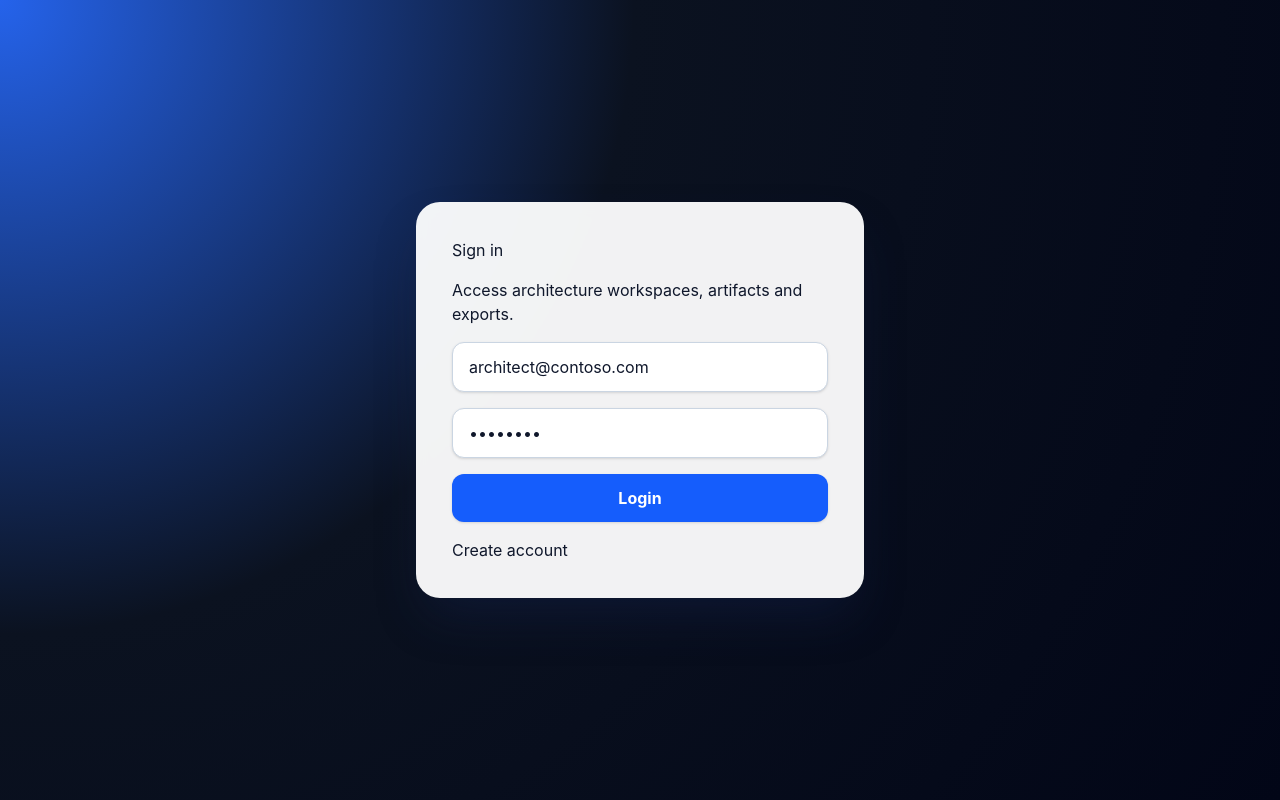
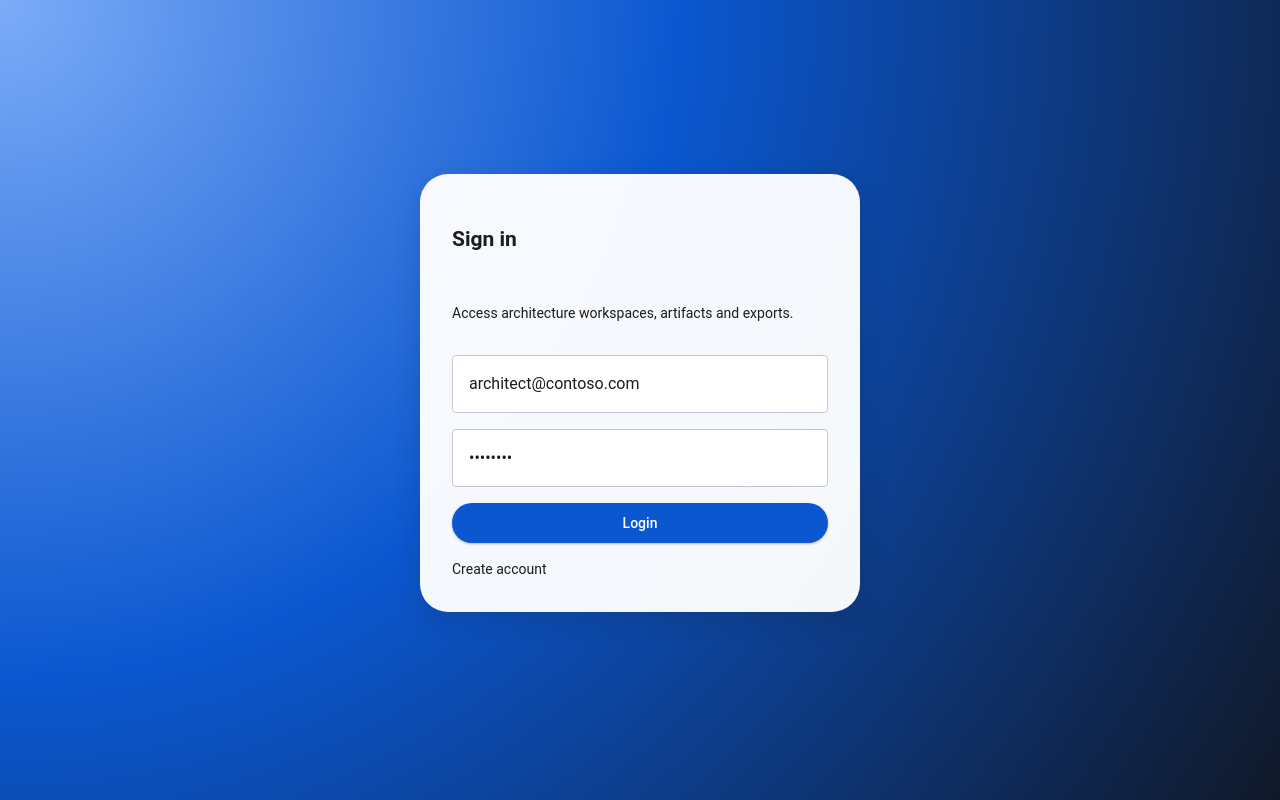
Before and after one commit to sowahm808/AISolutionArchitect-frontEnd, an Angular app: page /login in a window 1280 px wide. Built offline with nearby package versions, Linux system fonts and the light colour scheme.

Commit message:
Restyle app with Angular Material CSS

```diff
--- a/postcss.config.json
+++ b/postcss.config.json
@@ -1,6 +1,5 @@
 {
   "plugins": {
-    "@tailwindcss/postcss": {},
     "autoprefixer": {}
   }
 }
--- a/src/styles.css
+++ b/src/styles.css
@@ -1,229 +1,198 @@
-@import "tailwindcss";
-@config "../tailwind.config.js";
+@import "@angular/material/prebuilt-themes/azure-blue.css";
 
-@layer base {
 :root {
-    font-family: Inter, ui-sans-serif, system-ui, sans-serif;
-    color: #172033;
-    background: #f4f7fb;
+  color-scheme: light;
+  --mat-sys-primary: #0b57d0;
+  --mat-sys-on-primary: #ffffff;
+  --mat-sys-primary-container: #d8e2ff;
+  --mat-sys-on-primary-container: #001a41;
+  --mat-sys-secondary: #006a6a;
+  --mat-sys-secondary-container: #9cf1f0;
+  --mat-sys-tertiary: #7d5260;
+  --mat-sys-error: #ba1a1a;
+  --mat-sys-error-container: #ffdad6;
+  --mat-sys-surface: #fffbff;
+  --mat-sys-surface-container-lowest: #ffffff;
+  --mat-sys-surface-container-low: #f7f2fa;
+  --mat-sys-surface-container: #f3edf7;
+  --mat-sys-surface-container-high: #ece6f0;
+  --mat-sys-surface-container-highest: #e6e0e9;
+  --mat-sys-on-surface: #1d1b20;
+  --mat-sys-on-surface-variant: #49454f;
+  --mat-sys-outline: #79747e;
+  --mat-sys-outline-variant: #cac4d0;
+  --app-gradient: linear-gradient(135deg, #0b57d0 0%, #006a6a 100%);
+  --app-shadow-1: 0 1px 2px rgba(0, 0, 0, 0.14), 0 1px 3px rgba(0, 0, 0, 0.12);
+  --app-shadow-2: 0 2px 6px rgba(0, 0, 0, 0.16), 0 2px 10px rgba(0, 0, 0, 0.10);
+  --app-shadow-3: 0 8px 24px rgba(31, 31, 31, 0.16);
+  font-family: Roboto, "Helvetica Neue", Arial, sans-serif;
+  background: var(--mat-sys-surface-container-low);
+  color: var(--mat-sys-on-surface);
 }
 
+* { box-sizing: border-box; }
+html, body { min-height: 100%; margin: 0; }
 body {
-    @apply m-0 min-h-screen bg-slate-100 text-slate-900 antialiased;
+  background:
+    radial-gradient(circle at top left, rgba(11, 87, 208, 0.12), transparent 34rem),
+    var(--mat-sys-surface-container-low);
+  color: var(--mat-sys-on-surface);
+  font: 400 14px/1.55 Roboto, "Helvetica Neue", Arial, sans-serif;
 }
+a { color: inherit; text-decoration: none; }
 
-  a {
-    @apply text-inherit no-underline;
+button, .primary, .secondary {
+  align-items: center;
+  border: 0;
+  border-radius: 999px;
+  cursor: pointer;
+  display: inline-flex;
+  font: 500 14px/20px Roboto, "Helvetica Neue", Arial, sans-serif;
+  gap: 8px;
+  justify-content: center;
+  min-height: 40px;
+  padding: 10px 24px;
+  transition: background-color 160ms ease, box-shadow 160ms ease, transform 160ms ease;
+  user-select: none;
 }
+button, .secondary {
+  background: var(--mat-sys-surface-container-high);
+  color: var(--mat-sys-primary);
+}
+button:hover, .secondary:hover { background: var(--mat-sys-surface-container-highest); box-shadow: var(--app-shadow-1); }
+.primary {
+  background: var(--mat-sys-primary);
+  color: var(--mat-sys-on-primary);
+  box-shadow: var(--app-shadow-1);
+}
+.primary:hover { background: #0842a0; box-shadow: var(--app-shadow-2); transform: translateY(-1px); }
+.danger { background: var(--mat-sys-error); color: #fff; }
+button:disabled { cursor: not-allowed; opacity: .48; }
 
-  input,
-  select,
-  textarea {
-    @apply rounded-xl border border-slate-300 bg-white px-4 py-3 font-sans text-slate-900 shadow-sm outline-none transition focus:border-blue-500 focus:ring-4 focus:ring-blue-100;
+input, select, textarea {
+  background: var(--mat-sys-surface-container-lowest);
+  border: 1px solid var(--mat-sys-outline-variant);
+  border-radius: 4px;
+  color: var(--mat-sys-on-surface);
+  font: 400 16px/24px Roboto, "Helvetica Neue", Arial, sans-serif;
+  min-height: 56px;
+  outline: none;
+  padding: 16px;
+  transition: border-color 160ms ease, box-shadow 160ms ease;
+  width: 100%;
 }
+textarea { min-height: 112px; resize: vertical; }
+input:focus, select:focus, textarea:focus { border-color: var(--mat-sys-primary); box-shadow: inset 0 0 0 1px var(--mat-sys-primary); }
 
-  textarea {
-    @apply min-h-24;
+.shell { display: grid; grid-template-columns: 292px minmax(0, 1fr); min-height: 100vh; }
+.shell aside {
+  background: var(--mat-sys-surface-container-lowest);
+  border-right: 1px solid var(--mat-sys-outline-variant);
+  box-shadow: var(--app-shadow-1);
+  height: 100vh;
+  overflow-y: auto;
+  padding: 24px 16px;
+  position: sticky;
+  top: 0;
 }
+.shell aside h2 {
+  align-items: center;
+  color: var(--mat-sys-primary);
+  display: flex;
+  font-size: 22px;
+  font-weight: 500;
+  gap: 12px;
+  letter-spacing: 0;
+  margin: 0 8px 24px;
+}
+.shell aside h2::before {
+  background: var(--app-gradient);
+  border-radius: 14px;
+  box-shadow: var(--app-shadow-2);
+  color: #fff;
+  content: "auto_awesome";
+  display: grid;
+  font-family: "Material Icons";
+  height: 44px;
+  place-items: center;
+  width: 44px;
+}
+.shell aside a {
+  align-items: center;
+  border-radius: 100px;
+  color: var(--mat-sys-on-surface-variant);
+  display: flex;
+  font-weight: 500;
+  gap: 12px;
+  margin: 4px 0;
+  min-height: 48px;
+  padding: 0 18px;
+}
+.shell aside a:hover, .shell aside a.active, .active {
+  background: var(--mat-sys-primary-container);
+  color: var(--mat-sys-on-primary-container);
+}
+.shell main { min-width: 0; padding: 0 32px 48px; }
+.shell header {
+  align-items: center;
+  border-bottom: 1px solid var(--mat-sys-outline-variant);
+  color: var(--mat-sys-on-surface-variant);
+  display: flex;
+  height: 72px;
+  justify-content: space-between;
+}
+.shell header strong { color: var(--mat-sys-primary); }
 
-  table {
-    @apply w-full overflow-hidden rounded-2xl bg-white shadow-sm ring-1 ring-slate-200;
-    border-collapse: separate;
-    border-spacing: 0;
+.page-header { align-items: end; display: flex; gap: 24px; justify-content: space-between; margin: 36px 0 24px; }
+.page-header h1 { font-size: clamp(2rem, 4vw, 3.5rem); font-weight: 400; letter-spacing: -0.03em; line-height: 1.05; margin: 4px 0 8px; }
+.page-header p { color: var(--mat-sys-on-surface-variant); margin: 0; max-width: 720px; }
+.eyebrow { color: var(--mat-sys-primary); font-size: 12px; font-weight: 700; letter-spacing: .14em; text-transform: uppercase; }
+.grid { display: grid; gap: 20px; grid-template-columns: repeat(auto-fit, minmax(280px, 1fr)); }
+
+.card, .empty, .error, .question, .slide {
+  background: var(--mat-sys-surface-container-lowest);
+  border: 1px solid var(--mat-sys-outline-variant);
+  border-radius: 28px;
+  box-shadow: var(--app-shadow-1);
+  margin: 16px 0;
+  padding: 24px;
 }
+.card:hover, .project-card:hover { box-shadow: var(--app-shadow-3); }
+.card h2, .card h3, .question h3 { color: var(--mat-sys-on-surface); font-weight: 500; margin-top: 0; }
+.split { align-items: center; display: flex; flex-wrap: wrap; gap: 12px; justify-content: space-between; }
+.project-card p { color: var(--mat-sys-on-surface-variant); }
+.project-card dl { display: grid; gap: 16px; grid-template-columns: repeat(4, minmax(0, 1fr)); margin-bottom: 0; }
+.project-card dt { color: var(--mat-sys-on-surface-variant); font-size: 12px; font-weight: 700; letter-spacing: .08em; text-transform: uppercase; }
+.project-card dd { color: var(--mat-sys-on-surface); font-size: 22px; font-weight: 500; margin: 0; }
+.progress { background: var(--mat-sys-surface-container-highest); border-radius: 999px; height: 10px; margin: 18px 0; overflow: hidden; }
+.progress span { background: var(--app-gradient); border-radius: inherit; display: block; height: 100%; }
+.badge { background: var(--mat-sys-secondary-container); border-radius: 999px; color: #003737; display: inline-flex; font-size: 12px; font-weight: 700; letter-spacing: .08em; padding: 6px 12px; text-transform: uppercase; }
+.critical, .high { background: var(--mat-sys-error-container); color: #410002; }
+.medium { background: #ffdf9b; color: #3f2e00; }
+.low { background: #b8f5c1; color: #00390b; }
 
-  th,
-  td {
-    @apply border-b border-slate-200 px-4 py-3 text-left align-top;
+.auth { display: grid; min-height: 100vh; padding: 24px; place-items: center; background: radial-gradient(circle at top left, #7cacf8 0, #0b57d0 45%, #101828 100%); }
+.auth form, .form { display: grid; gap: 16px; max-width: 760px; width: 100%; }
+.auth form { background: rgba(255,255,255,.96); border-radius: 28px; box-shadow: var(--app-shadow-3); max-width: 440px; padding: 32px; }
+.chat { display: grid; gap: 16px; }
+.workspace { display: grid; gap: 20px; grid-template-columns: 280px minmax(0, 1fr); }
+.workspace nav { align-content: start; display: grid; gap: 10px; }
+.code { background: #101828; border-radius: 16px; color: #d8e2ff; font-family: "Roboto Mono", monospace; min-height: 460px; }
+.diagram pre { background: var(--mat-sys-surface-container); border-radius: 16px; overflow: auto; padding: 20px; }
+.score { color: #0f7b36; font-size: 44px; font-weight: 500; }
+.skeleton { animation: pulse 1.4s ease-in-out infinite; background: linear-gradient(90deg, var(--mat-sys-surface-container), #fff, var(--mat-sys-surface-container)); border-radius: 16px; height: 96px; margin: 12px 0; }
+.chips, .tabs { display: flex; flex-wrap: wrap; gap: 8px; }
+.chips span, .tabs button { background: var(--mat-sys-surface-container-high); border-radius: 999px; color: var(--mat-sys-on-surface-variant); font-weight: 500; padding: 8px 14px; }
+table { background: var(--mat-sys-surface-container-lowest); border: 1px solid var(--mat-sys-outline-variant); border-collapse: separate; border-radius: 20px; border-spacing: 0; box-shadow: var(--app-shadow-1); overflow: hidden; width: 100%; }
+th, td { border-bottom: 1px solid var(--mat-sys-outline-variant); padding: 14px 16px; text-align: left; vertical-align: top; }
+th { background: var(--mat-sys-surface-container); color: var(--mat-sys-on-surface-variant); font-size: 12px; font-weight: 700; letter-spacing: .08em; text-transform: uppercase; }
+tr:last-child td { border-bottom: 0; }
+.muted { color: var(--mat-sys-on-surface-variant); }
+@keyframes pulse { 0%,100% { opacity: .65; } 50% { opacity: 1; } }
+@media (max-width: 900px) {
+  .shell, .workspace { grid-template-columns: 1fr; }
+  .shell aside { height: auto; position: static; }
+  .shell main { padding: 0 16px 32px; }
+  .page-header { align-items: start; flex-direction: column; }
+  .project-card dl { grid-template-columns: repeat(2, minmax(0, 1fr)); }
 }
-
-  th {
-    @apply bg-slate-50 text-xs font-bold uppercase tracking-wide text-slate-500;
-  }
-}
-
-@layer components {
-  .shell {
-    @apply grid min-h-screen grid-cols-[280px_1fr] bg-slate-100;
-  }
-
-  .shell aside {
-    @apply sticky top-0 box-border h-screen overflow-y-auto bg-architect-950 p-6 text-blue-100 shadow-2xl;
-  }
-
-  .shell aside h2 {
-    @apply mb-6 text-xl font-black tracking-tight text-white;
-  }
-
-  .shell aside a {
-    @apply my-1 block rounded-xl px-4 py-3 text-sm font-semibold text-blue-200 transition hover:bg-blue-600 hover:text-white;
-  }
-
-  .active,
-  .shell aside a:hover {
-    @apply bg-blue-600 text-white shadow-lg shadow-blue-950/30;
-  }
-
-  .shell main {
-    @apply px-8 pb-10;
-  }
-
-  .shell header {
-    @apply flex h-20 items-center justify-between border-b border-slate-200/80 text-sm text-slate-500;
-  }
-
-  .page-header {
-    @apply my-8 flex items-end justify-between gap-5;
-  }
-
-  .page-header h1 {
-    @apply m-0 text-4xl font-black tracking-tight text-slate-950;
-  }
-
-  .page-header p {
-    @apply text-slate-500;
-  }
-
-  .eyebrow {
-    @apply text-xs font-black uppercase tracking-[0.18em] text-blue-600;
-  }
-
-  .grid {
-    @apply grid grid-cols-1 gap-5 md:grid-cols-2 xl:grid-cols-3;
-  }
-
-  .card,
-  .empty,
-  .error,
-  .question,
-  .slide {
-    @apply my-4 rounded-3xl border border-slate-200 bg-white p-6 shadow-xl shadow-slate-900/5;
-  }
-
-  .project-card dl {
-    @apply grid grid-cols-2 gap-3 md:grid-cols-4;
-  }
-
-  .project-card dt {
-    @apply text-xs font-semibold uppercase tracking-wide text-slate-500;
-  }
-
-  .project-card dd {
-    @apply m-0 text-lg font-black text-slate-900;
-  }
-
-  .split {
-    @apply flex flex-wrap items-center justify-between gap-3;
-  }
-
-  .progress {
-    @apply my-4 h-2.5 overflow-hidden rounded-full bg-slate-200;
-  }
-
-  .progress span {
-    @apply block h-full rounded-full bg-gradient-to-r from-blue-600 to-teal-400;
-  }
-
-  button,
-  .primary,
-  .secondary {
-    @apply inline-flex cursor-pointer items-center justify-center rounded-xl border-0 bg-slate-200 px-4 py-3 font-bold text-slate-800 shadow-sm transition hover:-translate-y-0.5 hover:shadow-md disabled:cursor-not-allowed disabled:opacity-50;
-  }
-
-  .primary {
-    @apply bg-blue-600 text-white hover:bg-blue-700;
-  }
-
-  .secondary {
-    @apply bg-white text-slate-700 ring-1 ring-slate-200;
-  }
-
-  .danger {
-    @apply bg-red-600 text-white hover:bg-red-700;
-  }
-
-  .badge {
-    @apply inline-flex rounded-full bg-sky-100 px-3 py-1 text-xs font-black uppercase tracking-wide text-sky-800;
-  }
-
-  .critical,
-  .high {
-    @apply bg-red-100 text-red-800;
-  }
-
-  .medium {
-    @apply bg-amber-100 text-amber-800;
-  }
-
-  .low {
-    @apply bg-green-100 text-green-800;
-  }
-
-  .auth {
-    @apply grid min-h-screen place-items-center bg-[radial-gradient(circle_at_top_left,#2563eb_0,#0b1220_42%,#020617_100%)] p-6;
-  }
-
-  .auth form,
-  .form {
-    @apply grid w-full max-w-3xl gap-4;
-  }
-
-  .auth form {
-    @apply max-w-md rounded-3xl bg-white/95 p-9 shadow-2xl shadow-blue-950/40 backdrop-blur;
-  }
-
-  .chat {
-    @apply grid gap-4;
-  }
-
-  .workspace {
-    @apply grid grid-cols-1 gap-5 lg:grid-cols-[260px_1fr];
-  }
-
-  .workspace nav {
-    @apply grid content-start gap-2;
-  }
-
-  .code {
-    @apply min-h-[460px] w-full rounded-2xl bg-slate-950 font-mono text-blue-100;
-  }
-
-  .diagram pre {
-    @apply overflow-auto rounded-2xl bg-slate-50 p-5 text-sm;
-  }
-
-  .score {
-    @apply text-4xl font-black text-green-700;
-  }
-
-  .skeleton {
-    @apply my-3 h-24 animate-pulse rounded-2xl bg-gradient-to-r from-slate-200 via-slate-50 to-slate-200;
-  }
-
-  .chips {
-    @apply flex flex-wrap gap-2;
-  }
-
-  .chips span,
-  .tabs button {
-    @apply rounded-full bg-slate-100 px-3 py-1 text-sm font-bold text-slate-600;
-  }
-}
-
-@media (max-width: 800px) {
-  .shell {
-    @apply grid-cols-1;
-  }
-
-  .shell aside {
-    @apply static h-auto;
-  }
-
-  .shell main {
-    @apply px-4;
-  }
-
-  .page-header {
-    @apply flex-col items-start;
-  }
-}
```
Lines whose indentation alone changed are shown as unchanged.
